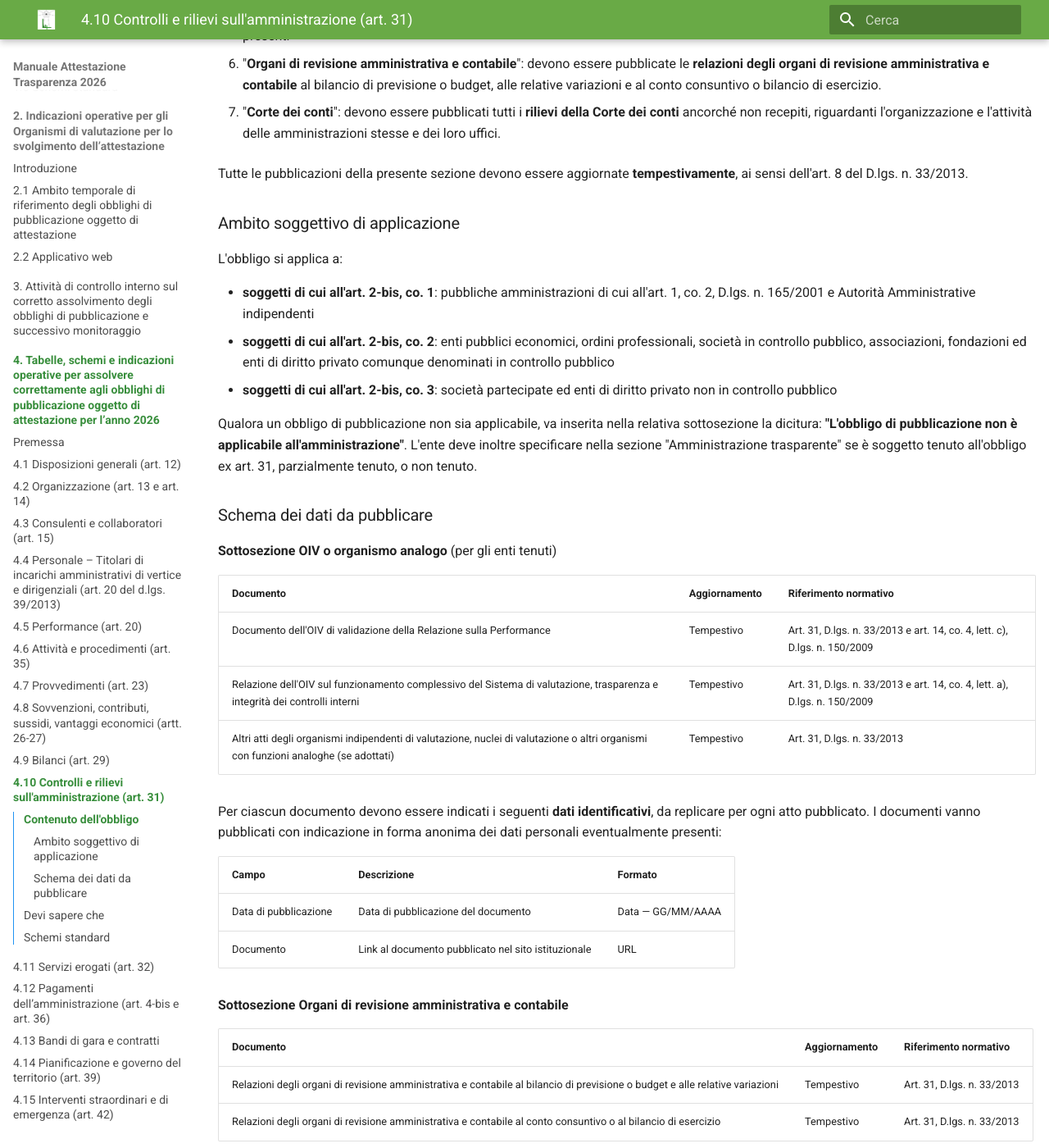
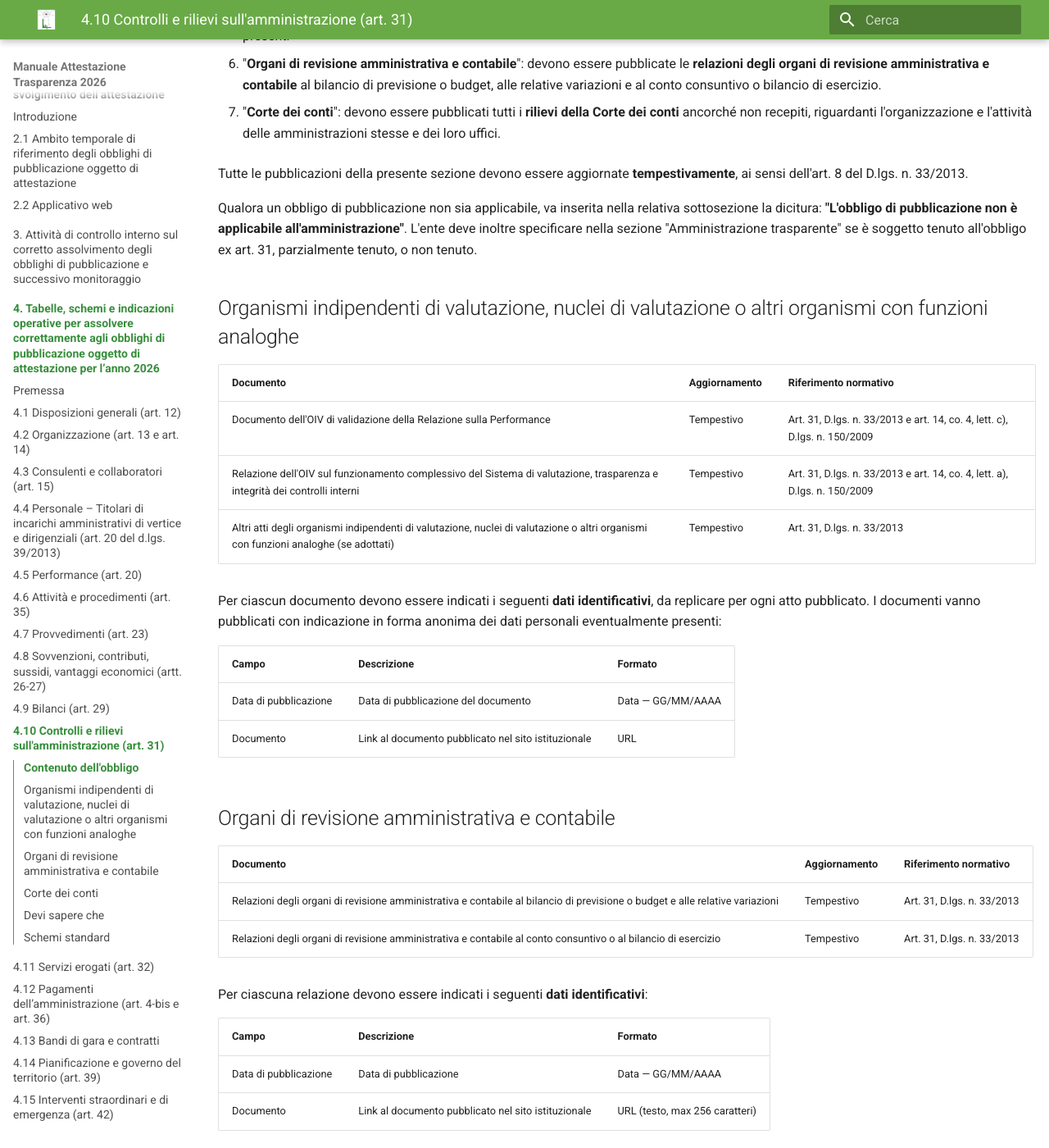
Before and after one commit to Lab4srl/manuale-trasparenza-2026, an MkDocs documentation site: the page built from docs/capitolo-4/4-10-controlli-rilievi.md, in a window 1280 px wide and 1400 px high, scrolled down 524 px. Shown: the whole window at 82% size. Built offline with MkDocs 1.6.1 and Material for MkDocs 9.7.7, drawn with Linux system fonts in a browser that asks for light colours; some of the changed text lies outside the part shown.

Commit message:
Aggiornamento manuale

```diff
--- a/docs/capitolo-4/4-10-controlli-rilievi.md
+++ b/docs/capitolo-4/4-10-controlli-rilievi.md
@@ -14,19 +14,9 @@ Il presente obbligo si trova in "**Amministrazione trasparente**" – "**Control
 
 Tutte le pubblicazioni della presente sezione devono essere aggiornate **tempestivamente**, ai sensi dell'art. 8 del D.lgs. n. 33/2013.
 
-### Ambito soggettivo di applicazione
-
-L'obbligo si applica a:
-
-- **soggetti di cui all'art. 2-bis, co. 1**: pubbliche amministrazioni di cui all'art. 1, co. 2, D.lgs. n. 165/2001 e Autorità Amministrative indipendenti
-- **soggetti di cui all'art. 2-bis, co. 2**: enti pubblici economici, ordini professionali, società in controllo pubblico, associazioni, fondazioni ed enti di diritto privato comunque denominati in controllo pubblico
-- **soggetti di cui all'art. 2-bis, co. 3**: società partecipate ed enti di diritto privato non in controllo pubblico
-
 Qualora un obbligo di pubblicazione non sia applicabile, va inserita nella relativa sottosezione la dicitura: **"L'obbligo di pubblicazione non è applicabile all'amministrazione"**. L'ente deve inoltre specificare nella sezione "Amministrazione trasparente" se è soggetto tenuto all'obbligo ex art. 31, parzialmente tenuto, o non tenuto.
 
-### Schema dei dati da pubblicare
-
-**Sottosezione OIV o organismo analogo** (per gli enti tenuti)
+## Organismi indipendenti di valutazione, nuclei di valutazione o altri organismi con funzioni analoghe
 
 | Documento | Aggiornamento | Riferimento normativo |
 |---|---|---|
@@ -41,7 +31,7 @@ Per ciascun documento devono essere indicati i seguenti **dati identificativi**,
 | Data di pubblicazione | Data di pubblicazione del documento | Data — GG/MM/AAAA |
 | Documento | Link al documento pubblicato nel sito istituzionale | URL |
 
-**Sottosezione Organi di revisione amministrativa e contabile**
+## Organi di revisione amministrativa e contabile
 
 | Documento | Aggiornamento | Riferimento normativo |
 |---|---|---|
@@ -55,7 +45,7 @@ Per ciascuna relazione devono essere indicati i seguenti **dati identificativi**
 | Data di pubblicazione | Data di pubblicazione | Data — GG/MM/AAAA |
 | Documento | Link al documento pubblicato nel sito istituzionale | URL (testo, max 256 caratteri) |
 
-**Sottosezione Corte dei conti**
+## Corte dei conti
 
 | Documento | Aggiornamento | Riferimento normativo |
 |---|---|---|
```
Also changed, not shown: docs/capitolo-4/4-12-pagamenti.md (+1 -0 lines).
